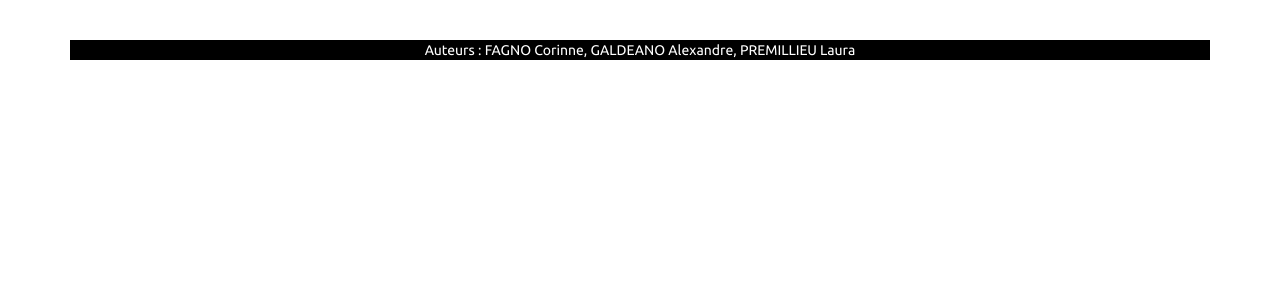
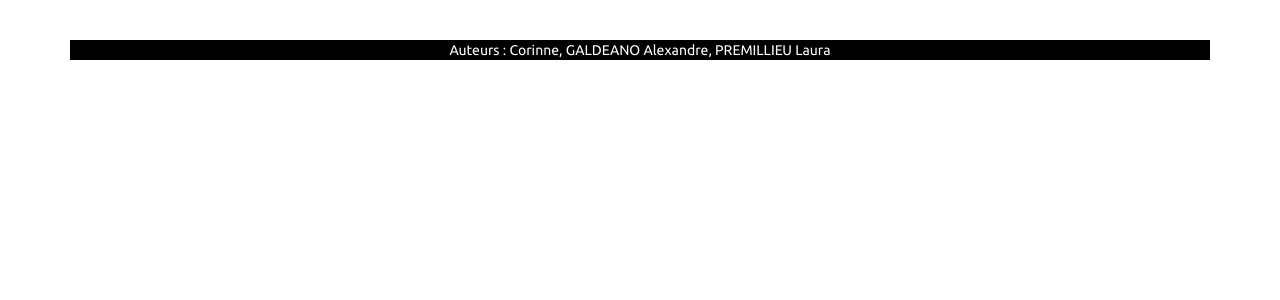
Before and after one commit to lauraprem/Campus, a PHP site: template Creat3D/Vue/gabarit.php in a window 1280 px wide. Shown: the part 52-352 px from the top of the page. Run offline with PHP 8.4, Linux system fonts and the light colour scheme; the template is opened without the code that fills it, so the values that code supplies are empty; some libraries are stand-ins or nearby versions.

Commit message:
Update gabarit.php

```diff
--- a/Creat3D/Vue/gabarit.php
+++ b/Creat3D/Vue/gabarit.php
@@ -17,7 +17,7 @@
       <footer>
         <div class="row">
           <div class="col-md-12 text-center">
-            Auteurs : FAGNO Corinne, GALDEANO Alexandre, PREMILLIEU Laura
+            Auteurs : Corinne, GALDEANO Alexandre, PREMILLIEU Laura
           </div>
         </div>
       </footer>
```
